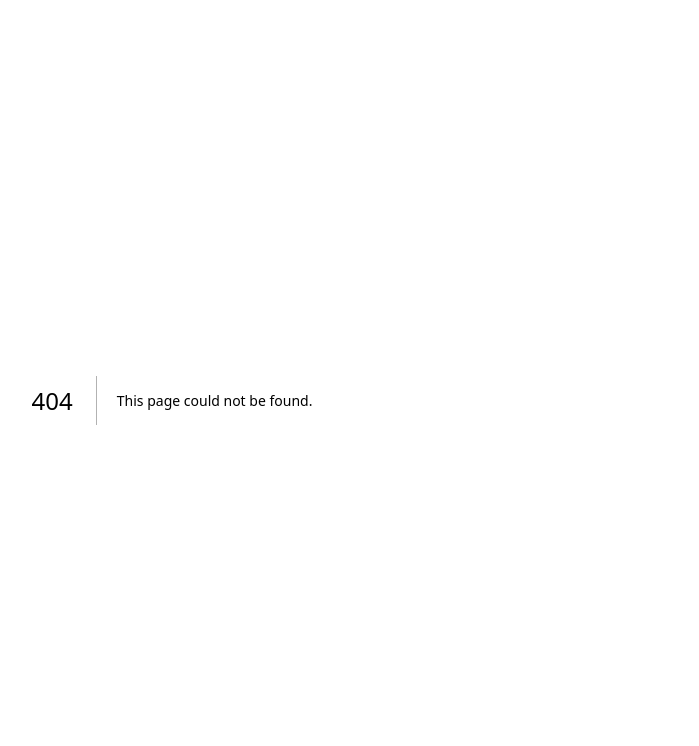
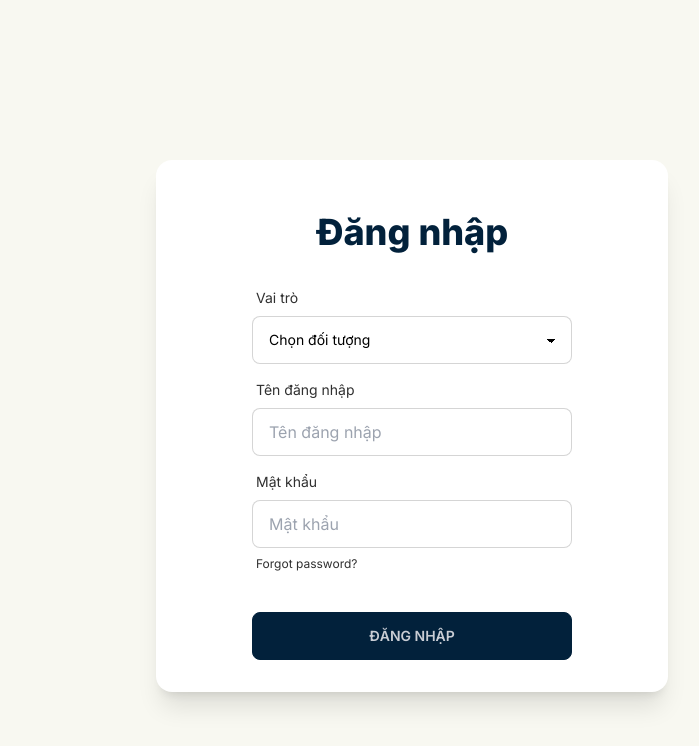
Before and after one commit to thrillim/registry-total, a Next.js app: page /signIn in a window 1280 px wide. Before the commit this address had no page. Shown: the top 746 px of the page, without its empty margins (468-1167 px from the left). Built offline with nearby package versions, Linux system fonts and the light colour scheme.

Commit message:
sign in page ver 0.1

```diff
--- /dev/null
+++ b/app/signIn/page.tsx
@@ -0,0 +1,59 @@
+// sign in page
+
+import type { Metadata } from 'next'
+import Image from 'next/image';
+
+// metadata
+export const metadata: Metadata = {
+    title: 'Sign In',
+    description: 'Sign In page for Registry Total'
+};
+
+export default function SignIn() {
+    return (
+        <div className='h-screen w-full bg-neutral items-center p-0 flex flex-row'>
+            {/* image */}
+            <div className="flex-auto basis-auto h-screen min-w-[480px] items-center max-md:hidden relative bg-sign-in bg-cover bg-center">
+            </div>
+            <div className='flex-auto basis-auto w-full m-4 h-full justify-center'>
+                <div className='card min-w-xs max-w-lg max-md:min-w-fit md:w-[90%] lg:w-[70%] w-[80%] bg-base-100 shadow-xl mt-[10rem] mx-auto'>
+                    <div className="card-body items-center text-center">
+                        <div className='card-title text-primary text-4xl font-extrabold my-5'>
+                            <h1>Đăng nhập</h1>
+                        </div>
+                        <div className="form-control w-full max-w-xs">
+                            <label className="label">
+                                <span className="label-text">Vai trò</span>
+                            </label>
+                            <select className="select select-bordered text-black">
+                                <option disabled selected>Chọn đối tượng</option>
+                                <option>Cục Đăng kiểm</option>
+                                <option>Trung tâm đăng kiểm</option>
+                            </select>
+                        </div>
+                        <div className="form-control w-full max-w-xs">
+                            <label className="label">
+                                <span className="label-text">Tên đăng nhập</span>
+                            </label>
+                            <input type="text" placeholder="Tên đăng nhập" className="input input-bordered w-full max-w-xs text-black" />
+                        </div>
+                        <div className="form-control w-full max-w-xs">
+                            <label className="label">
+                                <span className="label-text">Mật khẩu</span>
+                            </label>
+                            <input type="password" placeholder="Mật khẩu" className="input input-bordered w-full max-w-xs text-black" />
+                            <label className="label">
+                                <a href="#" className="label-text-alt link link-hover">Forgot password?</a>
+                            </label>
+                        </div>
+                        <div className="form-control w-full max-w-xs mt-6">
+                            <button className="btn btn-primary">Đăng nhập</button>
+                        </div>
+                    </div>
+
+                    {/* </form> */}
+                </div>
+            </div>
+        </div>
+    )
+}
```
